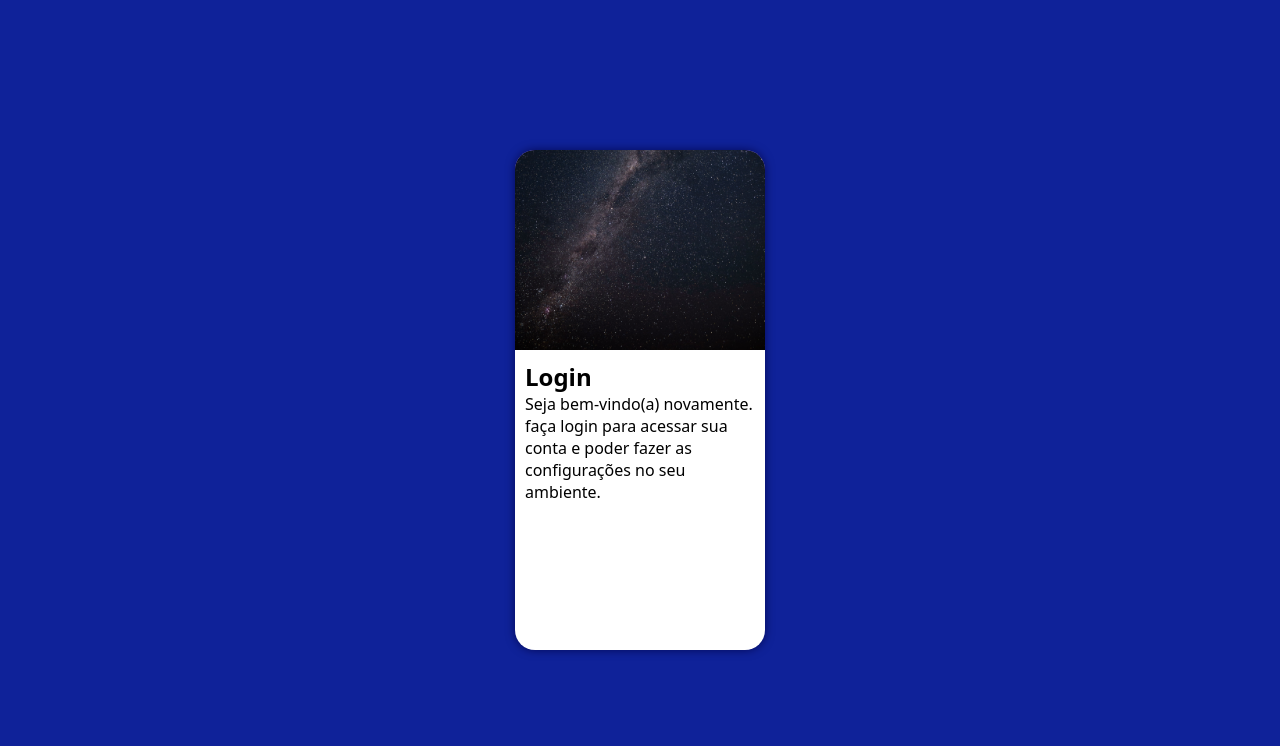
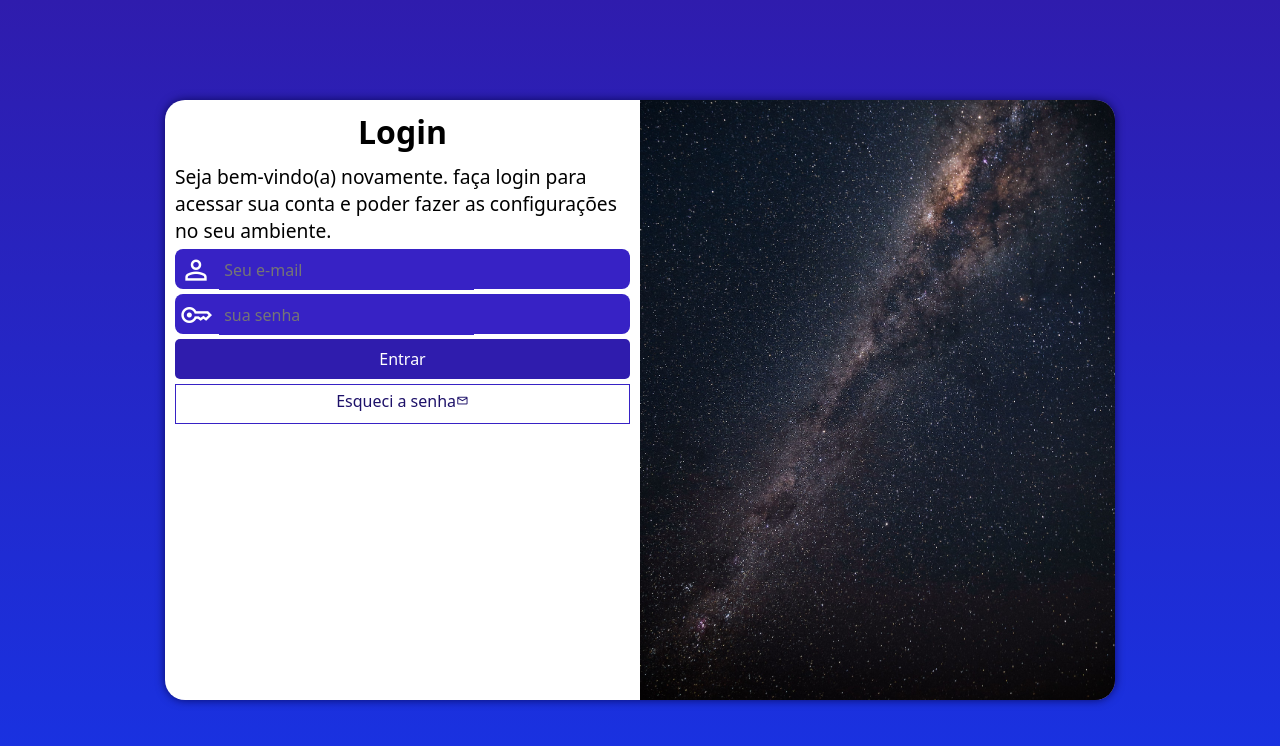
Before and after one commit to diegofelipesousa/projeto-login, a plain HTML site: page index.html in a window 1280 px wide. Drawn offline with nearby package versions, Linux system fonts and the light colour scheme.

Commit message:
terminei

```diff
--- a/estilos.media-query.css
+++ b/estilos.media-query.css
@@ -4,6 +4,9 @@
 
 
 @media screen and (min-width: 768px) and (max-width: 992px) {
+    body{
+        background-image: linear-gradient(to top, #1833e4, #2F1CAD);
+    }
     #login{
         width: 80vw;
     }
@@ -22,3 +25,35 @@
     }
 
 }
+
+@media screen and (min-width: 992px) {
+    body{
+        background-image: linear-gradient(to top, #1833e4, #2F1CAD);
+    }
+
+
+    #login{
+
+        width: 950px;
+    }
+    #login > #imagem{
+        float: right;
+        width: 50%;
+        height: 100%;
+
+    }
+
+    #login > #formulario{
+        float:left;
+        width: 50%;
+    }
+}
+
+ #formulario > h1{
+    font-size: 2em;
+
+ }
+
+ #formulario > p {
+    font-size: 1.2em;
+ }
--- a/estilos/style.css
+++ b/estilos/style.css
@@ -30,10 +30,13 @@
         transform: translate(-50%, -50%);
         background-color: white;
         width: 250px;
-        height: 500px;
+        height: 600px;
         border-radius: 20px;
         overflow: hidden;
         box-shadow: 0px 0px 10px rgba(1, 1, 63, 0.747);
+
+        transition: width .3s, height .3s;
+        transition-timing-function: ease;
     }
     #login > #imagem {
         display: block;
@@ -46,4 +49,85 @@
     #login > #formulario {
         display: block;
         padding: 10px;
+
     }
+
+    #formulario > h1 {
+        text-align: center;
+        margin-bottom: 10px;
+    }
+
+    #formulario > p {
+        font-size: 0.8em;
+    }
+
+    form > .campo{
+        background-color: #3722c5;
+        display: block;
+        width: 100%;
+        height: 40px;
+        border-radius: 8px;
+        margin: 5px 0px;
+    }
+
+    div.campo > label{
+        display: none;
+    }
+
+    .campo > span {
+        color: white;
+
+        font-size: 2em;
+        width: 40px;
+        padding: 5px;
+    }
+
+    .campo > input{
+        background-color: #3722c5;
+        font-size: 1em;
+        width: calc(100% - 44%);
+        height: 100%;
+        transform: translateY(-10px);
+        border: 0px;
+        color: white;
+
+        padding: 5px;
+    }
+
+    form > input[type=submit] {
+        display: block;
+        font-size: 1em;
+        width: 100%;
+        height: 40px;
+        background-color: #2F1CAD;
+        color: white;
+        border: none;
+        border-radius: 5px;
+        cursor: pointer;
+    }
+    form > input[type=submit]:hover{
+        background-color: #1d1169;
+    }
+    form > a.botao {
+        display: block;
+        padding:5px;
+        display: block;
+        text-align: center;
+        text-decoration: none;
+        font-size: 1em;
+        width: 100%;
+        height: 40px;
+        padding-top: 5px;
+        margin-top: 5px;
+        background-color: white;
+        color: #1d1169;
+        border: 1px solid #3722c5 ;
+    }
+    form > a.botao:hover{
+        background-color: #492efc;
+        color: white;
+    }
+    form > a.botao > span {
+        font-size: 0.8em;
+
+    }
--- a/index.html
+++ b/index.html
@@ -6,6 +6,7 @@
     <title>Login</title>
     <link rel="stylesheet" href="estilos/style.css">
     <link rel="stylesheet" href="estilos.media-query.css">
+    <link rel="stylesheet" href="https://fonts.googleapis.com/css2?family=Material+Symbols+Outlined:opsz,wght,FILL,GRAD@20..48,100..700,0..1,-50..200" />
 </head>
 <body>
     <main>
@@ -16,8 +17,25 @@
             <div id="formulario">
                 <h1>Login</h1>
                 <p>Seja bem-vindo(a) novamente. faça login para acessar sua conta e poder fazer as configurações no seu ambiente. </p>
-                <form action="login.php" method="post">
-
+                <form action="login.php" method="post" autocomplete="on">
+                  <div class="campo">
+                    <span class="material-symbols-outlined">
+                      person
+                      </span>
+                    <input type="email" name="login" id="ilogin" placeholder="Seu e-mail" autocomplete="email" required maxlength="30">
+                    <label for="ilogin">Login:</label>
+                  </div>
+                  <div class="campo">
+                    <span class="material-symbols-outlined">
+                      key
+                      </span>
+                    <input type="password" name="Senha" id="isenha" placeholder="sua senha" autocomplete="current-password" required minlength="8" maxlength="20">
+                    <label for="isenha">Senha</label>
+                  </div>
+                  <input type="submit" value="Entrar">
+                  <a href="esqueci.html" class="botao"> Esqueci a senha<span class="material-symbols-outlined">
+                    mail
+                    </span></a>
                 </form>
             </div>
          </section>
```
